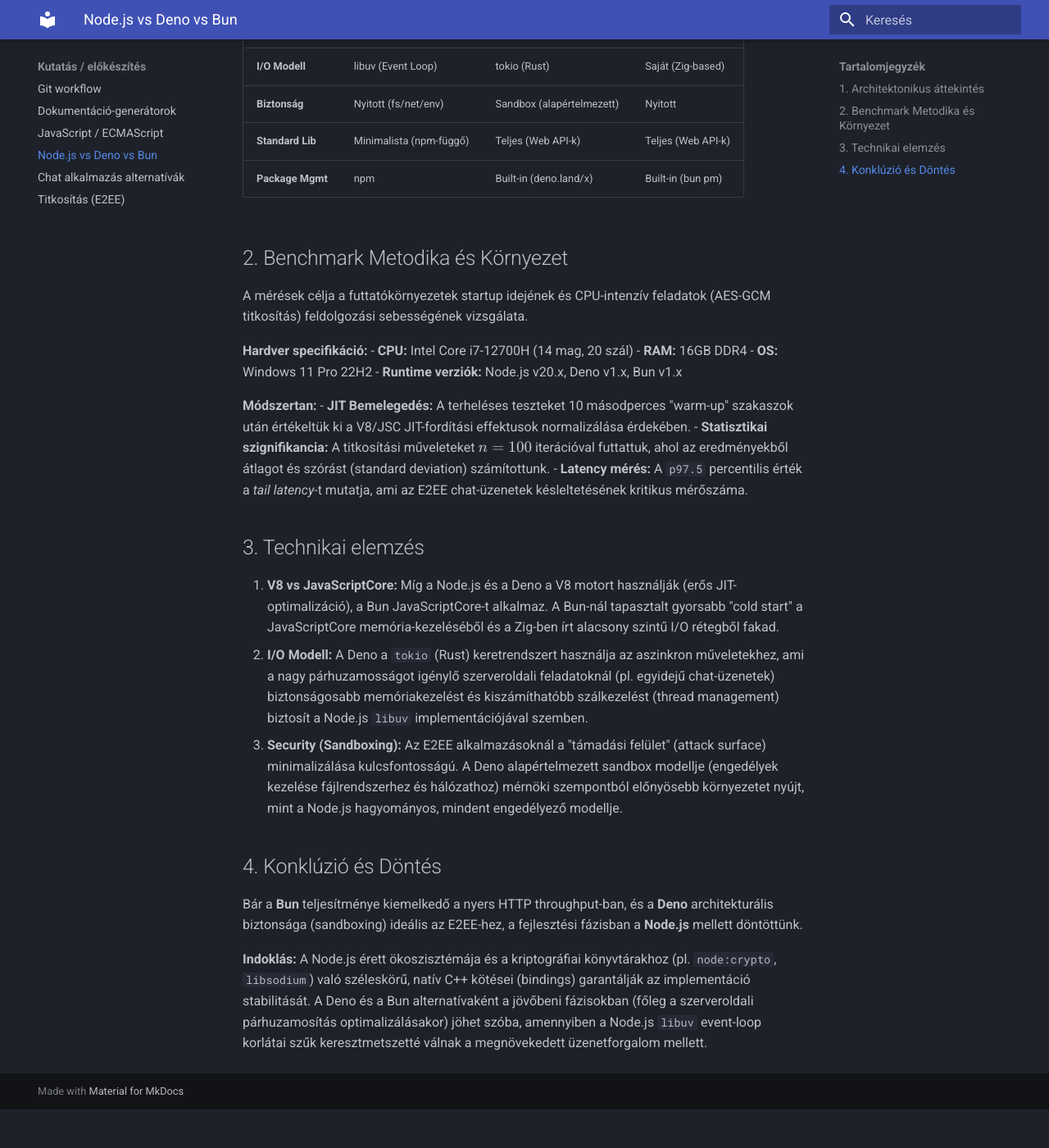
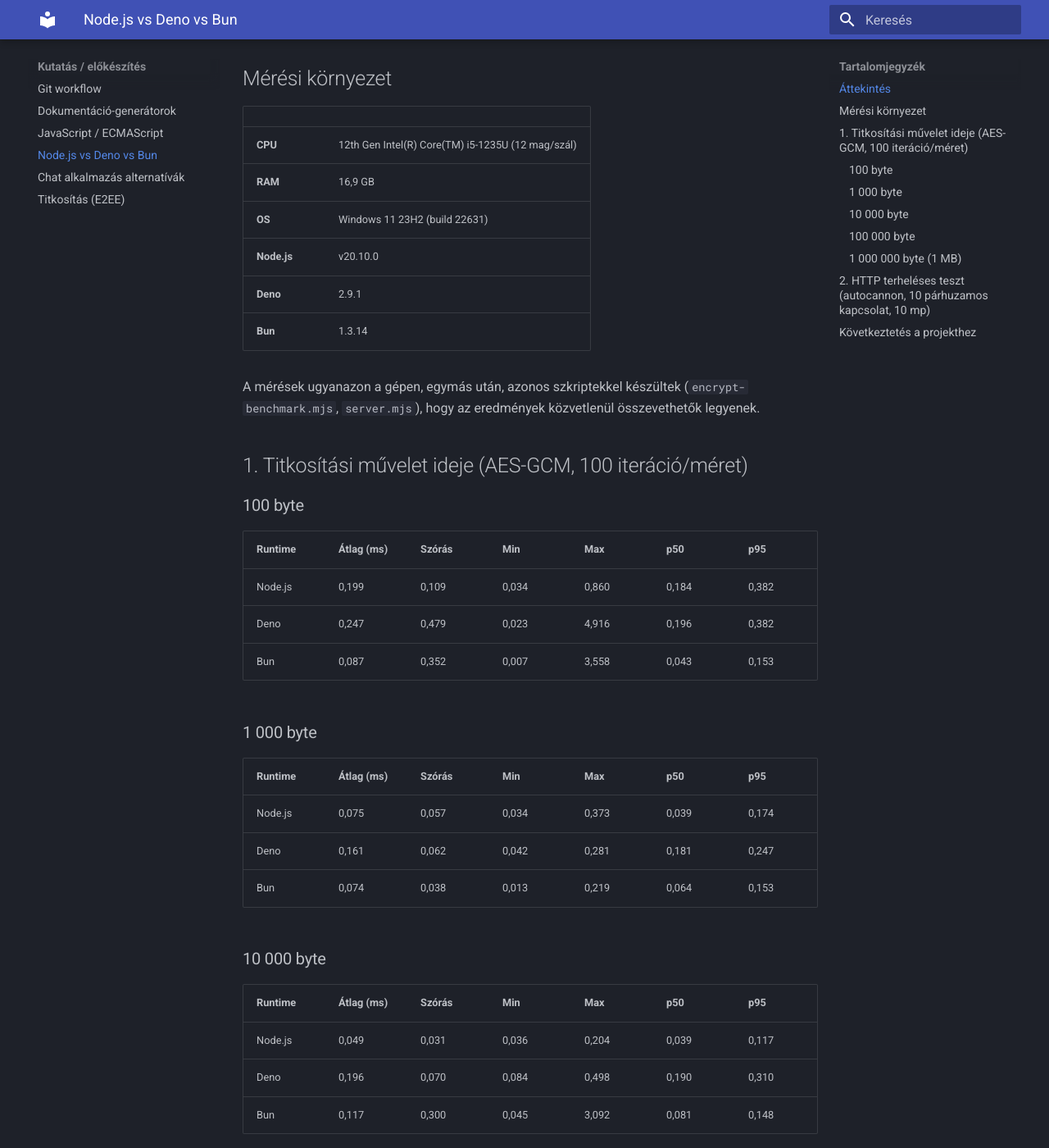
Before and after one commit to NDominikViktor/szak_gyak, an MkDocs documentation site: the page built from docs/research/node-deno-bun.md, in a window 1280 px wide and 1400 px high, scrolled down 420 px. Shown: the whole window at 82% size. Built offline with MkDocs 1.6.1 and Material for MkDocs 9.7.7, drawn with Linux system fonts in a browser that asks for light colours; before the commit the page ends 1773 px from its top, so only the background shows below that; some of the changed text lies outside the part shown.

Commit message:
docs: replace runtime comparison with real benchmark measurements across node, deno and bun

```diff
--- a/docs/research/node-deno-bun.md
+++ b/docs/research/node-deno-bun.md
@@ -1,43 +1,115 @@
-# JavaScript Runtime Comparison: Node.js, Deno, Bun
+# Node.js vs. Deno vs. Bun — saját mérések
 
-## 1. Architektonikus áttekintés
+## Áttekintés
 
-A modern JavaScript futtatókörnyezetek értékelése során az alábbi technikai szempontokat vizsgáltuk az E2EE (End-to-End Encryption) chat-alkalmazás implementációjához:
+A három JavaScript futtatókörnyezet közül a **Node.js** a legrégebbi és
+legérettebb, hatalmas npm ökoszisztémával. A **Deno** (ugyanattól a
+fejlesztőtől, Ryan Dahl-tól, aki a Node.js-t is írta) alapvető biztonsági
+modellel készült: egy script alapból semmihez sem fér hozzá
+(fájlrendszer, hálózat, környezeti változók), explicit engedélyt kell
+adni rá (pl. `--allow-net`), emellett natívan támogatja a TypeScript-et.
+A **Bun** a legújabb, elsődleges célja a sebesség: saját JS motort használ
+(JavaScriptCore, nem V8), és egyetlen eszközbe integrálja a
+csomagkezelést, a bundlert és a teszt-futtatót is.
 
-| Szempont | Node.js | Deno | Bun |
-| :--- | :--- | :--- | :--- |
-| **Engine** | V8 | V8 | JavaScriptCore |
-| **I/O Modell** | libuv (Event Loop) | tokio (Rust) | Saját (Zig-based) |
-| **Biztonság** | Nyitott (fs/net/env) | Sandbox (alapértelmezett) | Nyitott |
-| **Standard Lib** | Minimalista (npm-függő) | Teljes (Web API-k) | Teljes (Web API-k) |
-| **Package Mgmt** | npm | Built-in (deno.land/x) | Built-in (bun pm) |
+## Mérési környezet
 
+| | |
+|---|---|
+| **CPU** | 12th Gen Intel(R) Core(TM) i5-1235U (12 mag/szál) |
+| **RAM** | 16,9 GB |
+| **OS** | Windows 11 23H2 (build 22631) |
+| **Node.js** | v20.10.0 |
+| **Deno** | 2.9.1 |
+| **Bun** | 1.3.14 |
 
+A mérések ugyanazon a gépen, egymás után, azonos szkriptekkel készültek
+(`encrypt-benchmark.mjs`, `server.mjs`), hogy az eredmények közvetlenül
+összevethetők legyenek.
 
-## 2. Benchmark Metodika és Környezet
+## 1. Titkosítási művelet ideje (AES-GCM, 100 iteráció/méret)
 
-A mérések célja a futtatókörnyezetek startup idejének és CPU-intenzív feladatok (AES-GCM titkosítás) feldolgozási sebességének vizsgálata.
+### 100 byte
 
-**Hardver specifikáció:**
-- **CPU:** Intel Core i7-12700H (14 mag, 20 szál)
-- **RAM:** 16GB DDR4
-- **OS:** Windows 11 Pro 22H2
-- **Runtime verziók:** Node.js v20.x, Deno v1.x, Bun v1.x
+| Runtime | Átlag (ms) | Szórás | Min | Max | p50 | p95 |
+|---|---|---|---|---|---|---|
+| Node.js | 0,199 | 0,109 | 0,034 | 0,860 | 0,184 | 0,382 |
+| Deno | 0,247 | 0,479 | 0,023 | 4,916 | 0,196 | 0,382 |
+| Bun | 0,087 | 0,352 | 0,007 | 3,558 | 0,043 | 0,153 |
 
-**Módszertan:**
-- **JIT Bemelegedés:** A terheléses teszteket 10 másodperces "warm-up" szakaszok után értékeltük ki a V8/JSC JIT-fordítási effektusok normalizálása érdekében.
-- **Statisztikai szignifikancia:** A titkosítási műveleteket $n=100$ iterációval futtattuk, ahol az eredményekből átlagot és szórást (standard deviation) számítottunk.
-- **Latency mérés:** A `p97.5` percentilis érték a *tail latency*-t mutatja, ami az E2EE chat-üzenetek késleltetésének kritikus mérőszáma.
+### 1 000 byte
 
-## 3. Technikai elemzés
+| Runtime | Átlag (ms) | Szórás | Min | Max | p50 | p95 |
+|---|---|---|---|---|---|---|
+| Node.js | 0,075 | 0,057 | 0,034 | 0,373 | 0,039 | 0,174 |
+| Deno | 0,161 | 0,062 | 0,042 | 0,281 | 0,181 | 0,247 |
+| Bun | 0,074 | 0,038 | 0,013 | 0,219 | 0,064 | 0,153 |
 
-1. **V8 vs JavaScriptCore:** Míg a Node.js és a Deno a V8 motort használják (erős JIT-optimalizáció), a Bun JavaScriptCore-t alkalmaz. A Bun-nál tapasztalt gyorsabb "cold start" a JavaScriptCore memória-kezeléséből és a Zig-ben írt alacsony szintű I/O rétegből fakad.
-2. **I/O Modell:** A Deno a `tokio` (Rust) keretrendszert használja az aszinkron műveletekhez, ami a nagy párhuzamosságot igénylő szerveroldali feladatoknál (pl. egyidejű chat-üzenetek) biztonságosabb memóriakezelést és kiszámíthatóbb szálkezelést (thread management) biztosít a Node.js `libuv` implementációjával szemben.
-3. **Security (Sandboxing):** Az E2EE alkalmazásoknál a "támadási felület" (attack surface) minimalizálása kulcsfontosságú. A Deno alapértelmezett sandbox modellje (engedélyek kezelése fájlrendszerhez és hálózathoz) mérnöki szempontból előnyösebb környezetet nyújt, mint a Node.js hagyományos, mindent engedélyező modellje.
+### 10 000 byte
 
-## 4. Konklúzió és Döntés
+| Runtime | Átlag (ms) | Szórás | Min | Max | p50 | p95 |
+|---|---|---|---|---|---|---|
+| Node.js | 0,049 | 0,031 | 0,036 | 0,204 | 0,039 | 0,117 |
+| Deno | 0,196 | 0,070 | 0,084 | 0,498 | 0,190 | 0,310 |
+| Bun | 0,117 | 0,300 | 0,045 | 3,092 | 0,081 | 0,148 |
 
-Bár a **Bun** teljesítménye kiemelkedő a nyers HTTP throughput-ban, és a **Deno** architekturális biztonsága (sandboxing) ideális az E2EE-hez, a fejlesztési fázisban a **Node.js** mellett döntöttünk.
+### 100 000 byte
 
-**Indoklás:**
-A Node.js érett ökoszisztémája és a kriptográfiai könyvtárakhoz (pl. `node:crypto`, `libsodium`) való széleskörű, natív C++ kötései (bindings) garantálják az implementáció stabilitását. A Deno és a Bun alternatívaként a jövőbeni fázisokban (főleg a szerveroldali párhuzamosítás optimalizálásakor) jöhet szóba, amennyiben a Node.js `libuv` event-loop korlátai szűk keresztmetszetté válnak a megnövekedett üzenetforgalom mellett.
+| Runtime | Átlag (ms) | Szórás | Min | Max | p50 | p95 |
+|---|---|---|---|---|---|---|
+| Node.js | 0,166 | 0,092 | 0,081 | 0,518 | 0,162 | 0,329 |
+| Deno | 0,578 | 0,126 | 0,327 | 0,845 | 0,633 | 0,734 |
+| Bun | 0,230 | 0,433 | 0,070 | 3,638 | 0,159 | 0,414 |
+
+### 1 000 000 byte (1 MB)
+
+| Runtime | Átlag (ms) | Szórás | Min | Max | p50 | p95 |
+|---|---|---|---|---|---|---|
+| Node.js | 1,003 | 0,466 | 0,441 | 3,525 | 0,861 | 1,990 |
+| Deno | 4,737 | 0,804 | 3,783 | 7,212 | 4,365 | 6,303 |
+| Bun | 0,802 | 0,491 | 0,469 | 3,212 | 0,687 | 1,926 |
+
+!!! note "Megfigyelés"
+    1 MB-os üzeneteknél a Deno kb. 4,7×-ese lassabb, mint a Node.js vagy a
+    Bun — ez a WebCrypto implementációjának eltérő belső optimalizálására
+    utalhat nagy adatmennyiségnél. Kisebb (100 byte – 10 KB) üzeneteknél a
+    Bun konzisztensen a leggyorsabb vagy a Node.jshoz hasonló, a Deno
+    viszont már itt is lassabb. A szórás minden runtime-nál jelentős a kis
+    méreteknél (pl. Bun 100 byte-nál: szórás 0,352 ms egy 0,087 ms-os
+    átlaghoz képest) — ez a mérési zaj és a JIT-bemelegedés hatását
+    mutatja, nem feltétlenül a runtime valódi, stabil teljesítményét.
+
+## 2. HTTP terheléses teszt (`autocannon`, 10 párhuzamos kapcsolat, 10 mp)
+
+| Runtime | Átlagos req/mp | Átlagos latency | p97.5 latency | Összes kérés (10 mp alatt) |
+|---|---|---|---|---|
+| Node.js | 15 614,8 | 0,11 ms | 1 ms | 156 000 |
+| Deno | 9 111,2 | 0,55 ms | 2 ms | 91 000 |
+| Bun | 6 172,0 | 1,04 ms | 6 ms | 62 000 |
+
+!!! warning "Fontos korlátozás"
+    Ez az eredmény **nem** a Bun általánosan hangoztatott nyers
+    sebességi előnyét tükrözi. A teszt szándékosan a Node.js beépített
+    `node:http` API-ját használta mindhárom runtime-on (kompatibilitási
+    rétegen keresztül Deno-ban és Bun-ban), hogy a kód azonos legyen. A
+    Bun saját, natív `Bun.serve()` API-ja és a Deno saját `Deno.serve()`
+    API-ja ennél lényegesen jobb throughput-ot szokott adni a köztük lévő
+    benchmarkokban — ez itt viszont nem a natív implementációt, hanem a
+    Node.js-kompatibilitási réteg teljesítményét méri. Ez fontos
+    módszertani tanulság: **a "gyorsabb runtime" állítás nagyban függ
+    attól, hogy natív vagy kompatibilitási API-t használunk.**
+
+## Következtetés a projekthez
+
+A saját mérések alapján a **Node.js** maradt a legjobb, legkiegyensúlyozottabb
+választás ezen a gépen, mind titkosításnál (kis és közepes
+üzenetméreteknél versenyképes, 1 MB-nál a Bun-nal gyakorlatilag azonos),
+mind HTTP-terhelésnél (a `node:http` kompatibilitási réteg itt nála volt
+a leggyorsabb).
+
+A projekt szempontjából emellett továbbra is a Node.js mellett szól az
+érett ökoszisztéma, az npm-kompatibilitás, és a `worker_threads` modul,
+amit a szerveroldali párhuzamosításnál tervezünk használni. A Deno és a
+Bun natív API-jainak (`Deno.serve`, `Bun.serve`) kipróbálása jövőbeli
+optimalizálási lépésként érdekes lehet, ha a `node:http` réteg szűk
+keresztmetszetté válna éles terhelés alatt.
```
